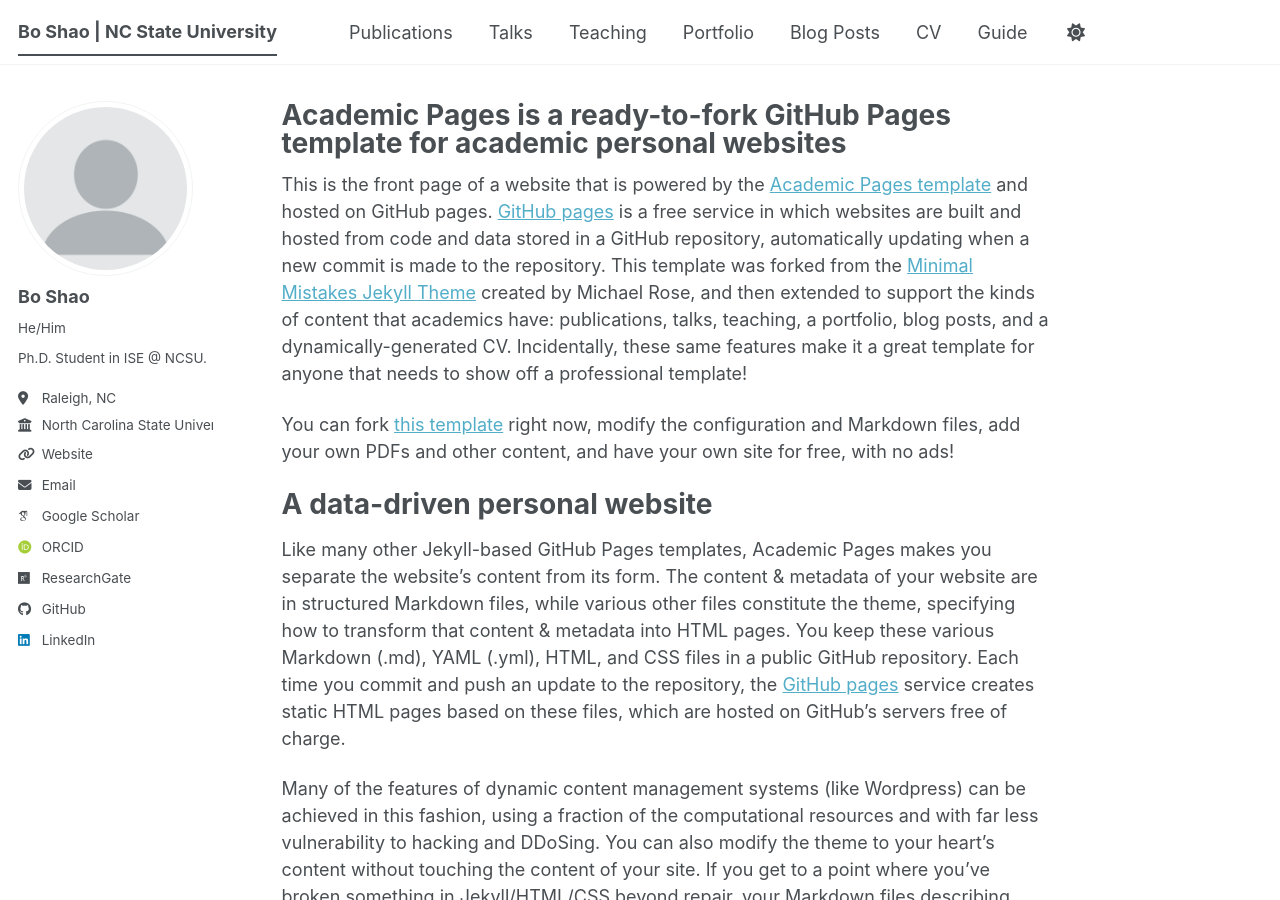
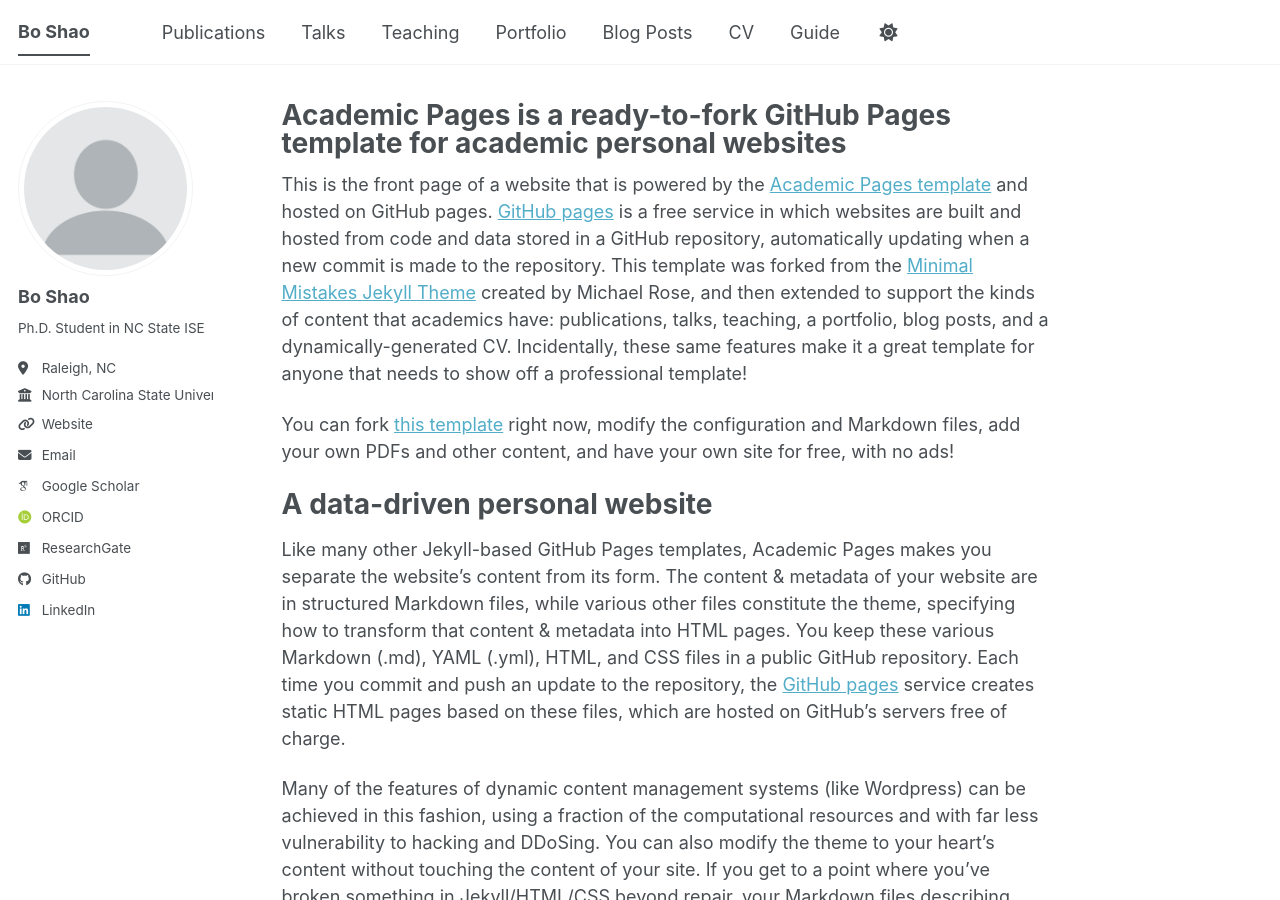
Before and after one commit to boshao321/boshao321.github.io, a Jekyll site: the page built from _pages/about.md, in a window 1280 px wide and 900 px high. Built offline with Jekyll 4.4.1, drawn with Linux system fonts in a browser that asks for light colours; some web fonts are replaced; a script bundle is joined from its source files by our own code; library files that are not in the unit come from our copies.

Commit message:
Revise title and bio in configuration
Updated title and bio for personal branding.

```diff
--- a/_config.yml
+++ b/_config.yml
@@ -9,7 +9,7 @@
 # Basic Site Settings
 locale                   : "en-US"
 site_theme               : "default"
-title                    : "Bo Shao | NC State University"
+title                    : "Bo Shao"
 title_separator          : "-"
 name                     : &name "Bo Shao"
 description              : &description "Ph.D. Student in Industrial and Systems Engineering at NC State University."
@@ -24,8 +24,8 @@
 author:
   avatar           : "profile.png" # 请确保 images/ 文件夹下有这张图
   name             : "Bo Shao"
-  pronouns         : "He/Him"
-  bio              : "Ph.D. Student in ISE @ NCSU."
+  pronouns         : # "He/Him"
+  bio              : "Ph.D. Student in NC State ISE"
   location         : "Raleigh, NC"
   employer         : "North Carolina State University"
   uri              : "https://boshao321.github.io"
```
